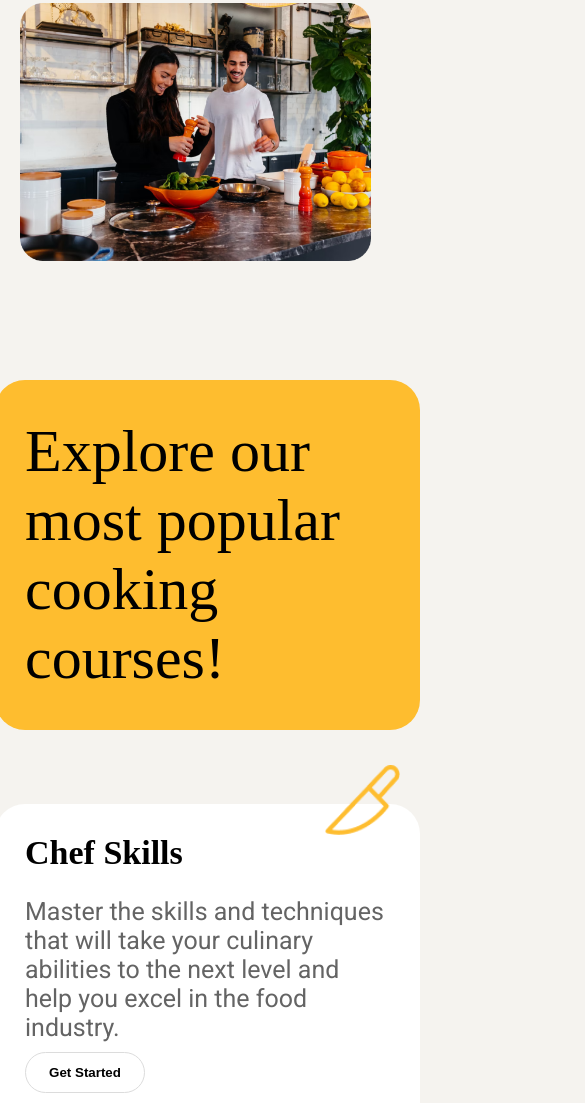
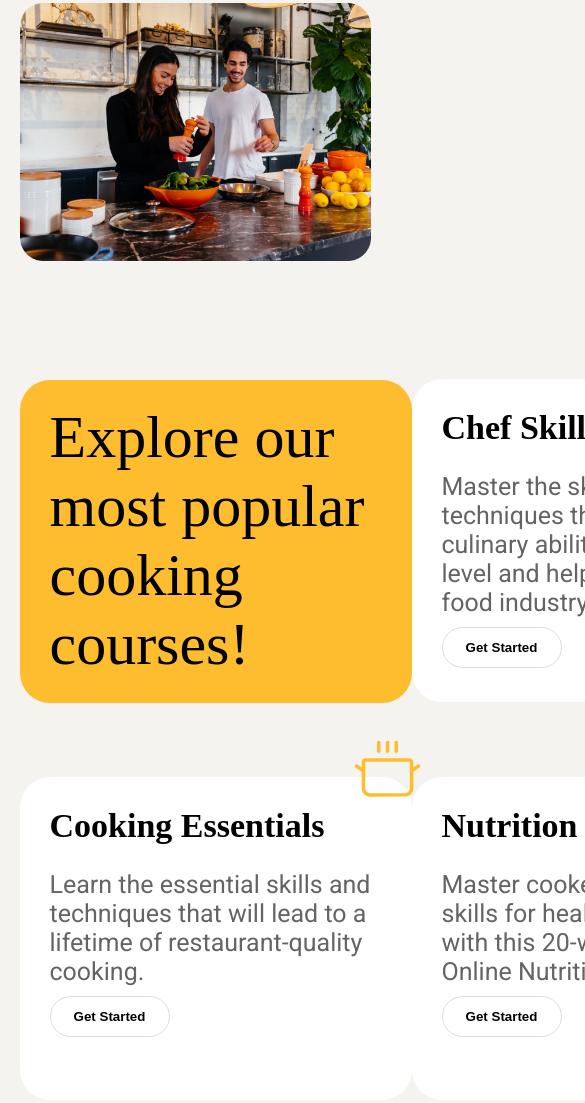
Before and after one commit to Amsav23/Sweet-Berries-Project, a plain HTML site: page index.html in a window 390 px wide. Shown: the part 525-1628 px from the top of the page, 585 px wide, since content can reach past the window. Drawn offline with Linux system fonts and the light colour scheme.

Commit message:
Update style.css
fixing spacing of container cards

```diff
--- a/style.css
+++ b/style.css
@@ -105,9 +105,9 @@ header .logo {
 /*main*/
 .main_container {
     display: grid;
-    justify-content: center;
-    grid-template-columns: repeat(auto-fill, 325px);
-    column-gap: 120px;
+    justify-content: space-between;
+    grid-template-columns: repeat(auto-fit, 350px);
+    /*column-gap: 60px;*/
     padding-right: 75px;
 }
 
@@ -195,7 +195,23 @@ footer {
         font-size: 60px;
         width: 670px;
     }
+
+    .main_container {
+        grid-template-columns: repeat(2, auto);
+    }
+
+    .courses_container {
+        width: 332px;
+        height: 263px;
+    }
+
+    .courses_container_special {
+        width: 332px;
+        height: 263px;
+    }
 }
+
+
 
 /*Media Query Styles*/
 /*@media (max-width 768px) {
```
